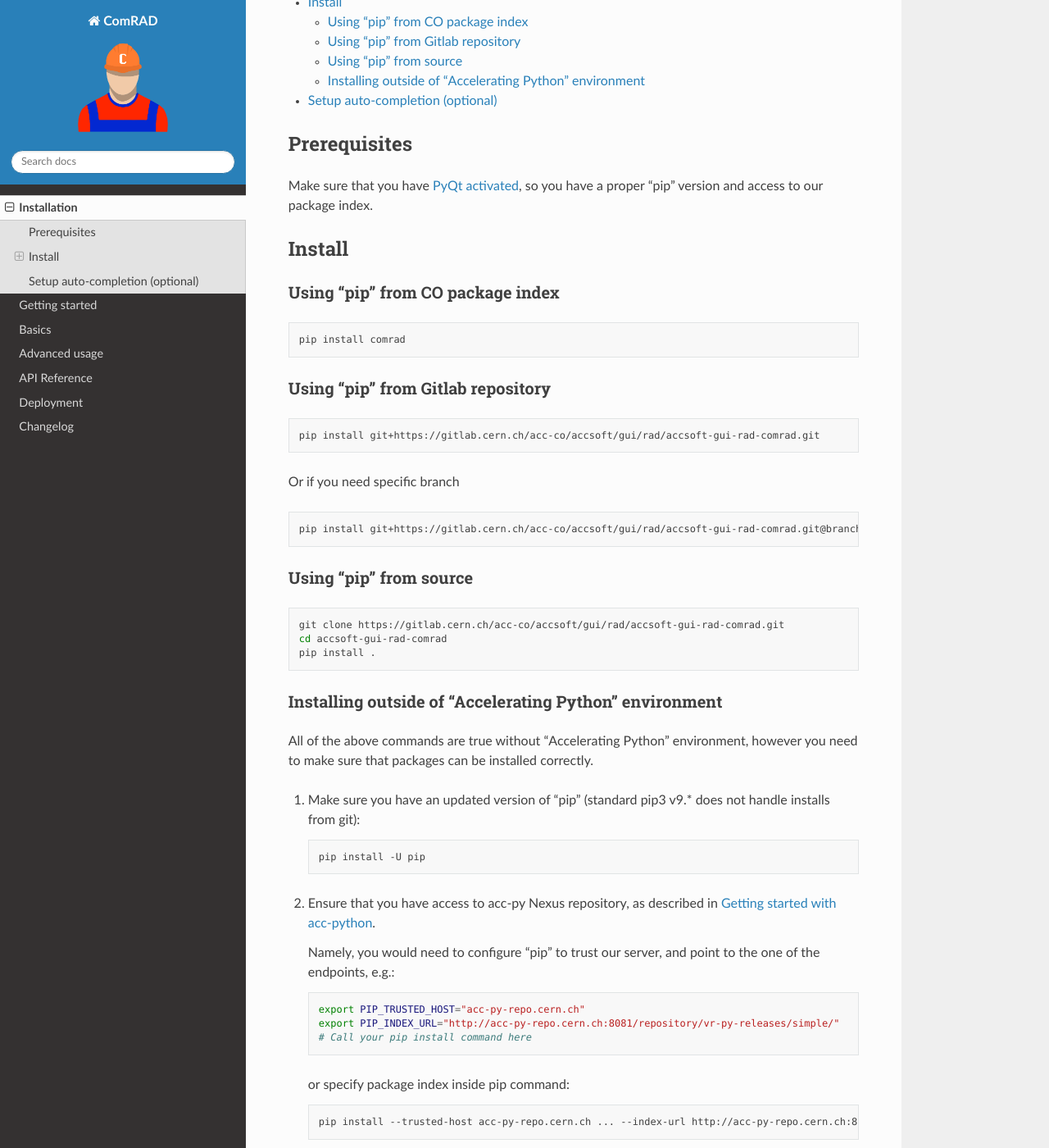
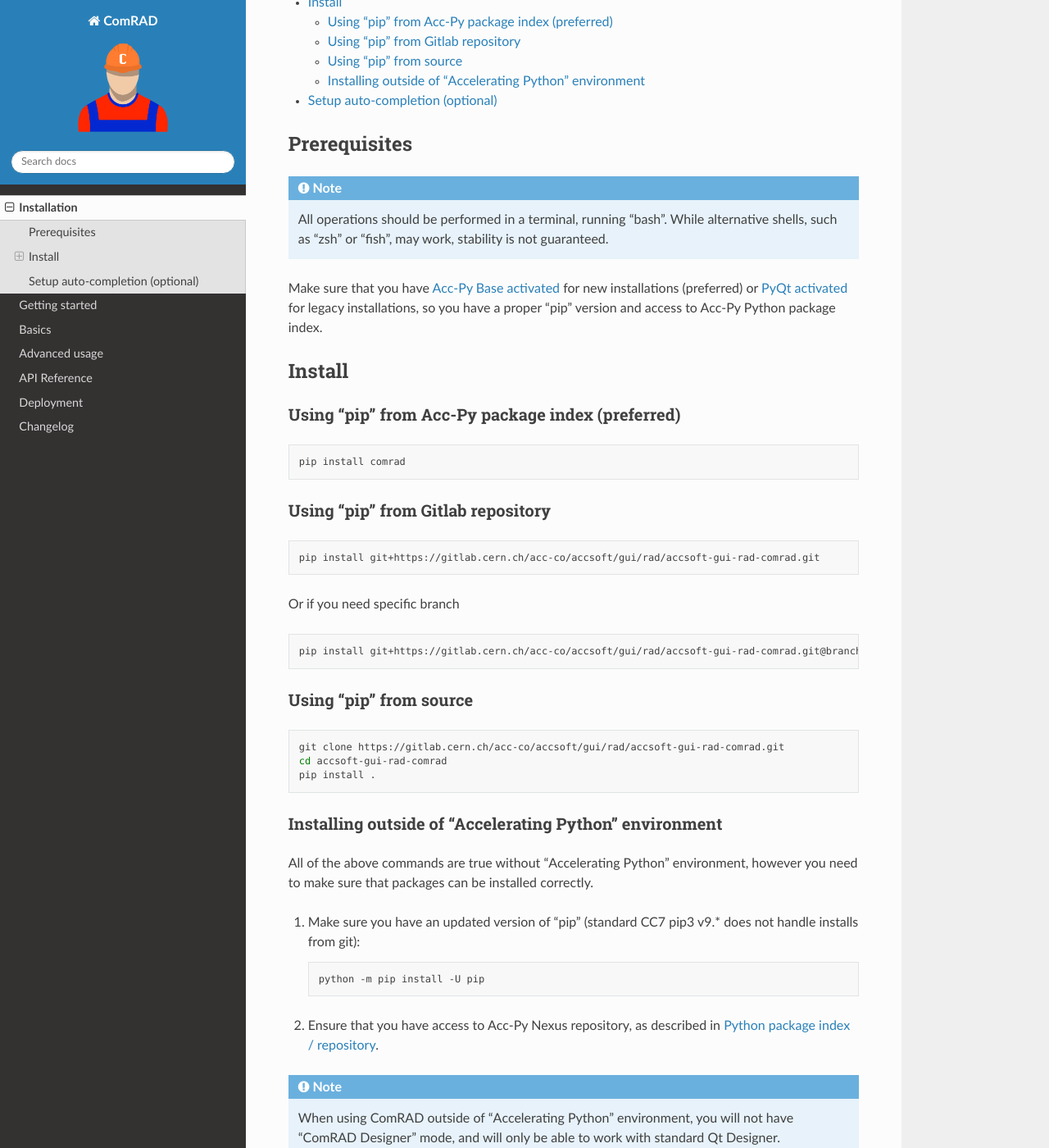
Before and after one commit to jfpatrick/accsoft-gui-rad-comrad, a Sphinx documentation site: the page built from docs/install.rst, in a window 1280 px wide and 1400 px high, scrolled down 193 px. Shown: the whole window at 82% size. Built offline with Sphinx 7.4.7 and the Read the Docs theme 2.0.0, drawn with Linux system fonts in a browser that asks for light colours; the version number could not be read and is left out.

Commit message:
Update installation instructions to be inline with the acc-py base status

```diff
--- a/docs/install.rst
+++ b/docs/install.rst
@@ -4,7 +4,7 @@
 - `Prerequisites`_
 - `Install`_
 
-  * `Using "pip" from CO package index`_
+  * `Using "pip" from Acc-Py package index (preferred)`_
   * `Using "pip" from Gitlab repository`_
   * `Using "pip" from source`_
   * `Installing outside of "Accelerating Python" environment`_
@@ -15,17 +15,21 @@
 Prerequisites
 -------------
 
-Make sure that you have
-`PyQt activated <https://wikis.cern.ch/display/ACCPY/PyQt+distribution#PyQtdistribution-Activationactivation>`__,
-so you have a proper "pip" version and access to our package index.
+.. note:: All operations should be performed in a terminal, running "bash". While alternative shells, such as "zsh"
+          or "fish", may work, stability is not guaranteed.
+
+Make sure that you have `Acc-Py Base activated <https://wikis.cern.ch/display/ACCPY/Acc-Py+base>`__ for new
+installations (preferred) or
+`PyQt activated <https://wikis.cern.ch/display/ACCPY/PyQt+distribution>`__ for legacy installations,
+so you have a proper "pip" version and access to Acc-Py Python package index.
 
 
 Install
 -------
 
 
-Using "pip" from CO package index
-^^^^^^^^^^^^^^^^^^^^^^^^^^^^^^^^^
+Using "pip" from Acc-Py package index (preferred)
+^^^^^^^^^^^^^^^^^^^^^^^^^^^^^^^^^^^^^^^^^^^^^^^^^
 
 .. code-block:: bash
 
@@ -62,28 +66,14 @@
 All of the above commands are true without "Accelerating Python" environment, however you need to make
 sure that packages can be installed correctly.
 
-1. Make sure you have an updated version of "pip" (standard pip3 v9.* does not handle installs from git):
+1. Make sure you have an updated version of "pip" (standard CC7 pip3 v9.* does not handle installs from git):
 
    .. code-block:: bash
 
-      pip install -U pip
+      python -m pip install -U pip
 
-2. Ensure that you have access to acc-py Nexus repository, as described in
-   `Getting started with acc-python <https://wikis.cern.ch/display/ACCPY/Getting+started+with+acc-python>`__.
-
-   Namely, you would need to configure "pip" to trust our server, and point to the one of the endpoints, e.g.:
-
-   .. code-block:: bash
-
-      export PIP_TRUSTED_HOST="acc-py-repo.cern.ch"
-      export PIP_INDEX_URL="http://acc-py-repo.cern.ch:8081/repository/vr-py-releases/simple/"
-      # Call your pip install command here
-
-   or specify package index inside pip command:
-
-   .. code-block:: bash
-
-      pip install --trusted-host acc-py-repo.cern.ch ... --index-url http://acc-py-repo.cern.ch:8081/repository/vr-py-releases/simple/
+2. Ensure that you have access to Acc-Py Nexus repository, as described in
+   `Python package index / repository <https://wikis.cern.ch/pages/viewpage.action?pageId=145493385>`__.
 
 
 .. note:: When using ComRAD outside of "Accelerating Python" environment, you will not have
```
